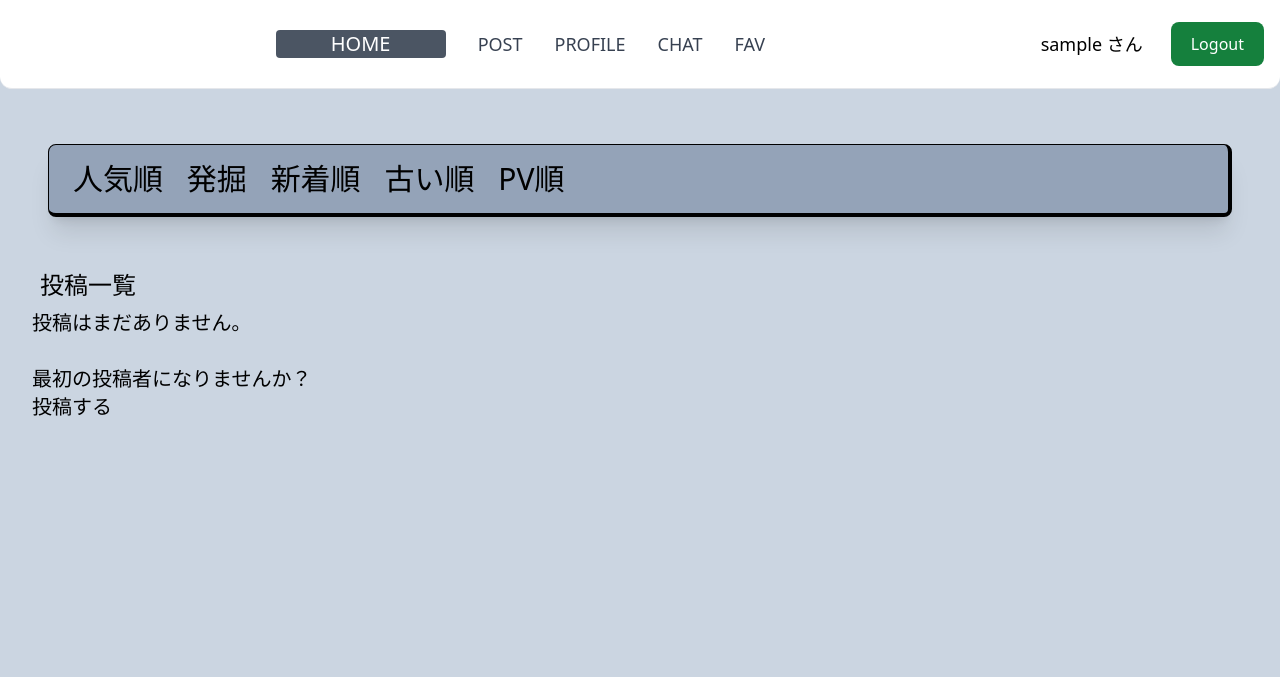
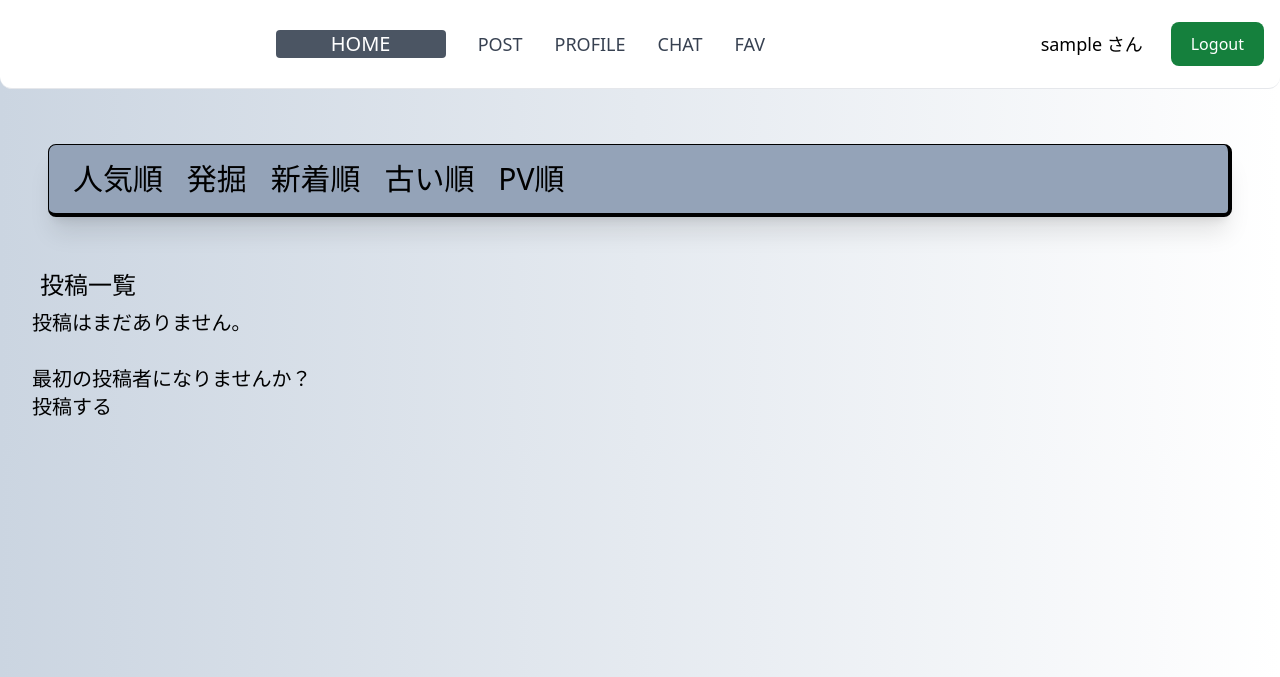
Before and after one commit to Shiryu-Toujima-1f10210346/DEVIANT, a Django app: page /home/ in a window 1280 px wide. Shown: the top 677 px of the page. Run offline with Django 4.2, Linux system fonts and the light colour scheme; the visitor is signed in with stand-in values (Sample User, id 1); data that the repository does not hold is empty; some libraries are stand-ins or nearby versions.

Commit message:
Update home.html

```diff
--- a/chat/templates/chat/home.html
+++ b/chat/templates/chat/home.html
@@ -16,7 +16,7 @@
 
 {% block header %}
 
-<body class="bg-slate-300">
+<body class="bg-gradient-to-r from-slate-300 to-white">
 
   {% comment %} ここからローディング画面 {% endcomment %}
   <div class="w-full h-full bg-white cover"style="z-index:5; position:fixed;"></div>
```
